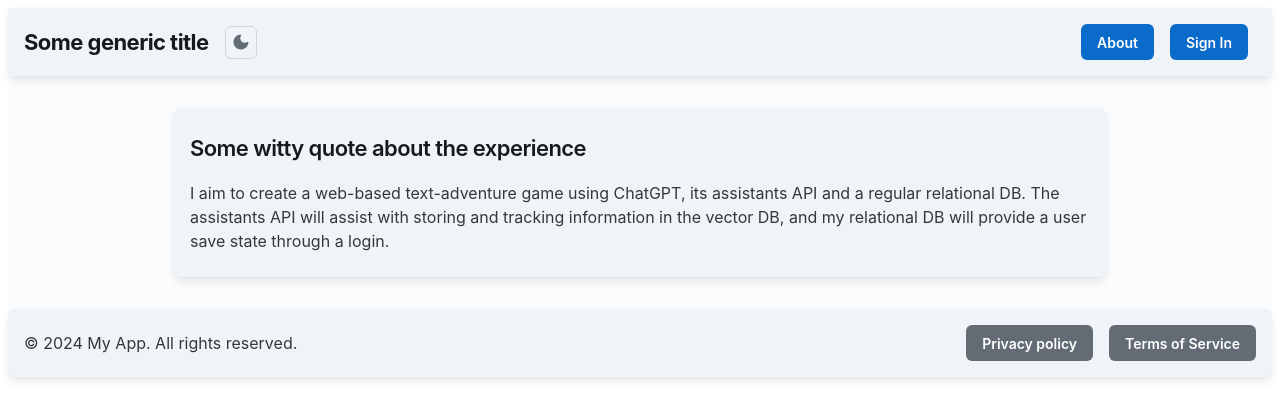
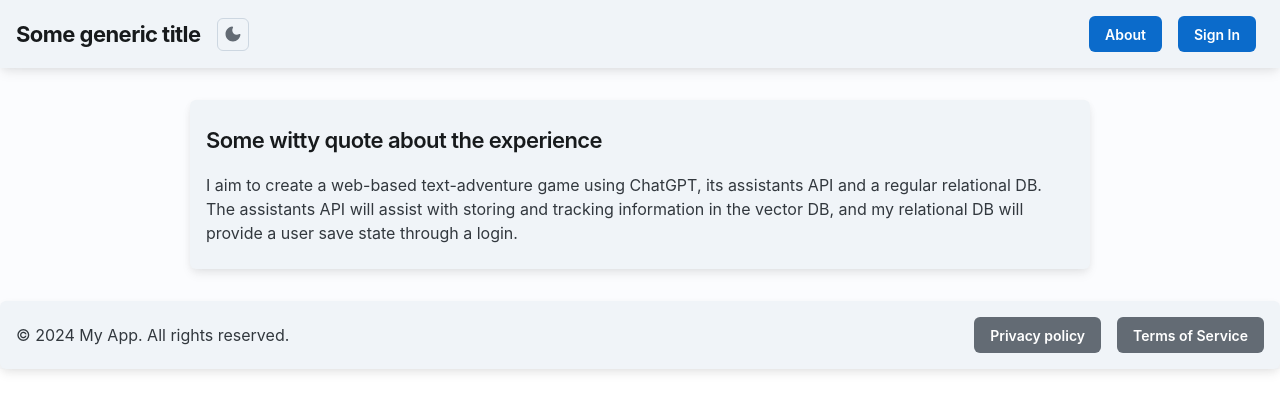
Before and after one commit to Slayare/adventure-frontend, a React app: page / in a window 1280 px wide. Shown: the top 420 px of the page. Built offline with nearby package versions, Linux system fonts and the light colour scheme.

Commit message:
Remove margin from global style

```diff
--- a/src/Routes.tsx
+++ b/src/Routes.tsx
@@ -5,15 +5,19 @@ import { HomePage } from "@/pages/HomePage";
 import { SignIn } from "@/pages/SignIn";
 
 import theme from "./theme";
+import { CssBaseline, ScopedCssBaseline } from "@mui/joy";
 
 const Routes = () => (
   <CssVarsProvider theme={theme}>
+    <CssBaseline />
+    <ScopedCssBaseline>
       <Router>
         <Switch>
           <Route exact path="/" component={HomePage} />
           <Route path="/sign-in" component={SignIn} />
         </Switch>
       </Router>
+    </ScopedCssBaseline>
   </CssVarsProvider>
 );
 
```
Lines whose indentation alone changed are shown as unchanged.
